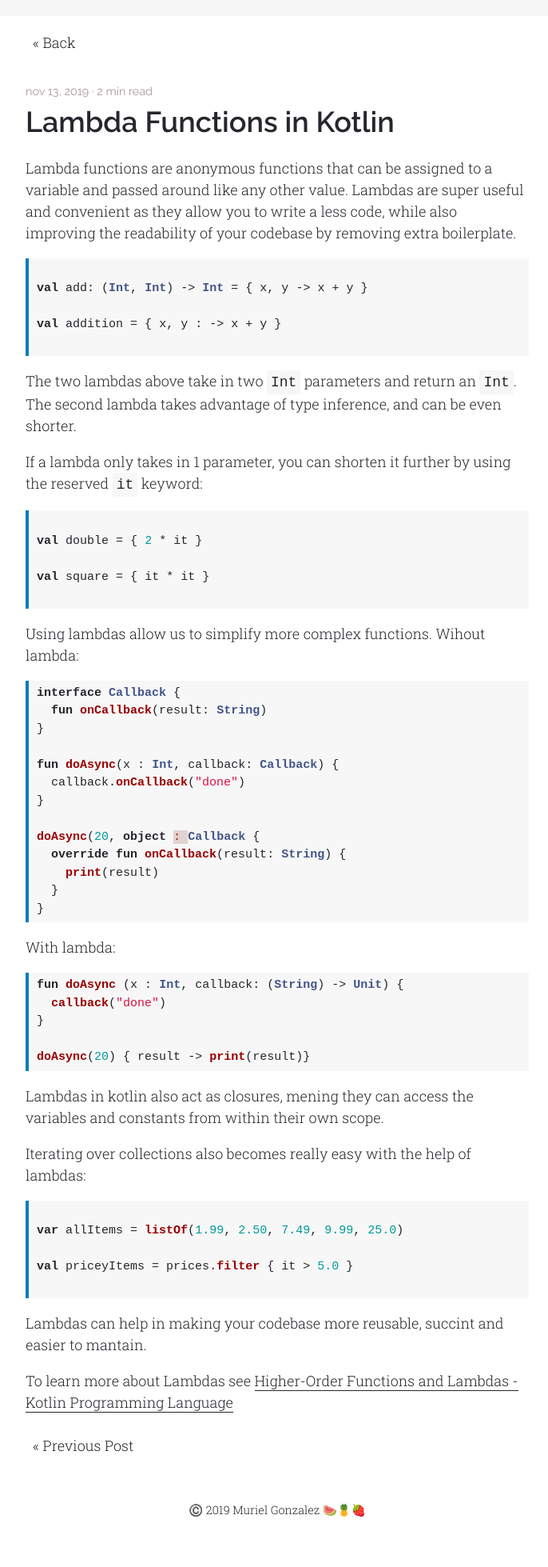
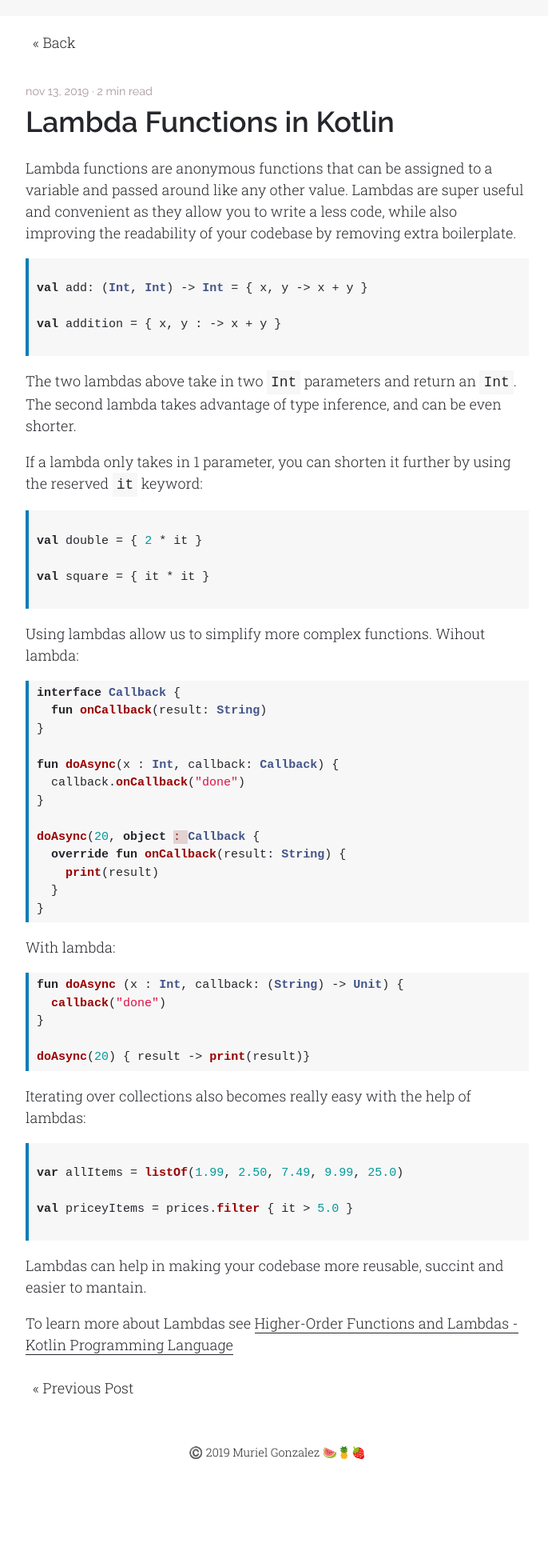
Before and after one commit to murielg/murielg.github.io, a Jekyll site: the page built from _posts/2019-11-13-kotlin_lambda_functions.md, in a window 1280 px wide. Shown: the whole page at 80% size, without its empty margins (293-979 px from the left). Built offline with Jekyll 4.4.1, drawn with Linux system fonts in a browser that asks for light colours; comment, search, counter and statistics services are not loaded; after the commit the page ends 1887 px from its top, so only the background shows below that.

Commit message:
Update 2019-11-13-kotlin_lambda_functions.md

````diff
--- a/_posts/2019-11-13-kotlin_lambda_functions.md
+++ b/_posts/2019-11-13-kotlin_lambda_functions.md
@@ -52,8 +52,6 @@ fun doAsync (x : Int, callback: (String) -> Unit) {
 doAsync(20) { result -> print(result)}
 ```
 
-Lambdas in kotlin also act as closures, mening they can access the variables and constants from within their own scope.
-
 Iterating over collections also becomes really easy with the help of lambdas:
 ```kotlin
 
````
